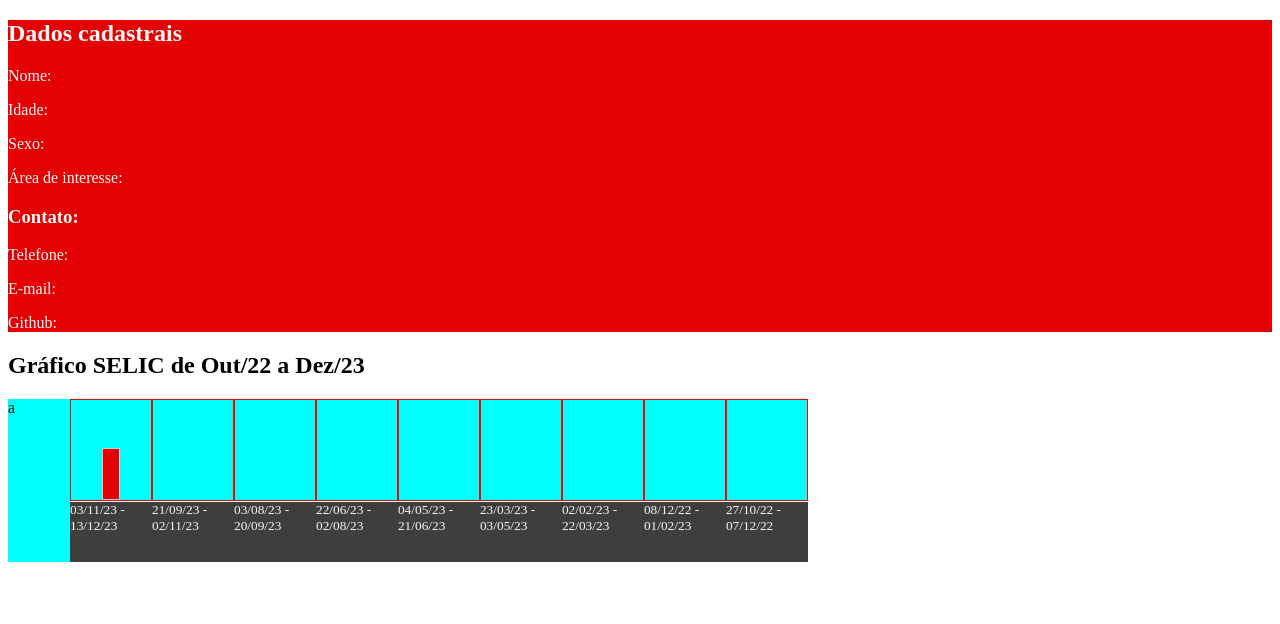
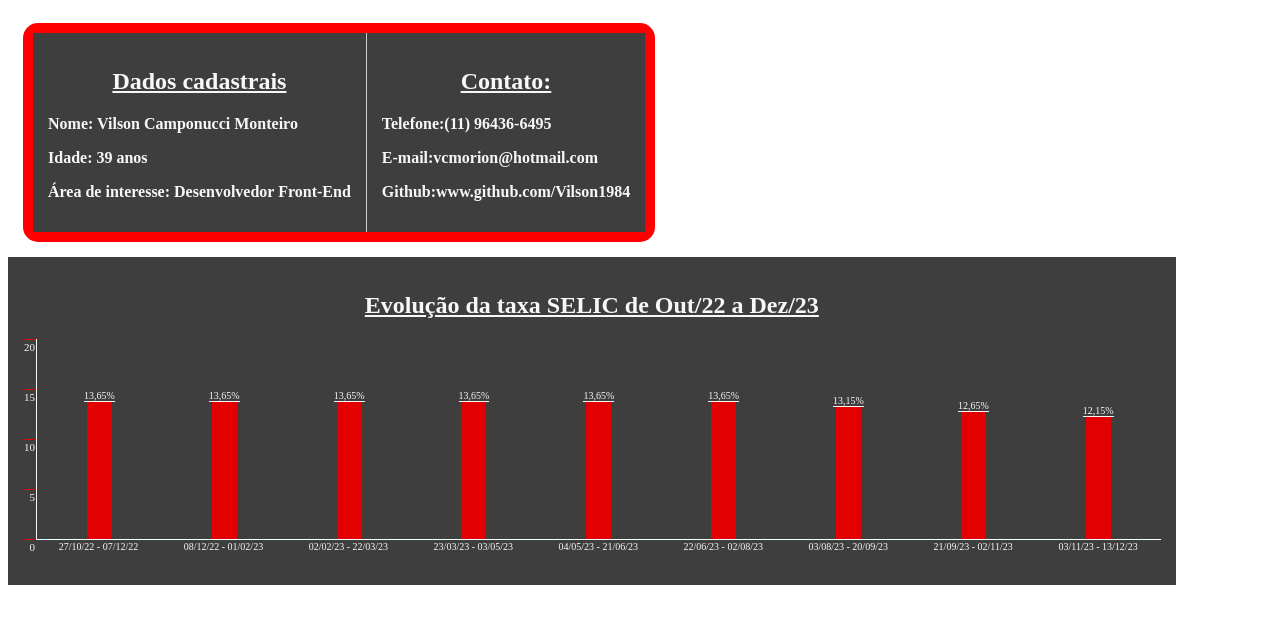
Before and after one commit to Vilson1984/Desafio-Ghasti-Front-End, a plain HTML site: page index.html in a window 1280 px wide. Drawn offline with Linux system fonts and the light colour scheme.

Commit message:
Personal data + Chart

```diff
--- a/index.html
+++ b/index.html
@@ -16,64 +16,86 @@ Qualquer item que queira adicionar para uma melhor experiência do usuário e be
 -->
 
 <body>
-    <div class="Personal-Data">
-        <h2>Dados cadastrais</h2>
-        <p>Nome:</p>
-        <p>Idade:</p>
-        <p>Sexo:</p>
-        <p>Área de interesse:</p>
-        <h3>Contato:</h3>
-        <p>Telefone:</p>
-        <p>E-mail:</p>
-        <p>Github:</p>
+    <div class="Container-Data">
+        <div class="Personal-Data">
+            <h2>Dados cadastrais</h2>
+            <p>Nome: Vilson Camponucci Monteiro</p>
+            <p>Idade: 39 anos</p>
+            <p>Área de interesse: Desenvolvedor Front-End</p>
+        </div>
+        <div class="Contact">
+            <h2>Contato:</h2>
+            <p>Telefone:(11) 96436-6495</p>
+            <p>E-mail:vcmorion@hotmail.com</p>
+            <p>Github:www.github.com/Vilson1984</p>
+        </div>
     </div>
 
-    <h2>Gráfico SELIC de Out/22 a Dez/23</h2>
-    <div class="grafico-barras">
-        <div class="colunas">
+
+    <div class="Chart-Bars">
+        <h2>Evolução da taxa SELIC de Out/22 a Dez/23</h2>
+        <div class="Columns">
             <div class="escala-y">
-                a
+                <div class="Numbers-Y">20</div>
+                <div class="Numbers-Y">15</div>
+                <div class="Numbers-Y">10</div>
+                <div class="Numbers-Y">5</div>
+                <div class="Numbers-Y">0</div>
             </div>
 
-            <div class="area-grafico">
+            <div class="Chart-Area">
                 <div class="area-barras">
-                    <div class="divisao">
-                        <div class="barra verde" style="height: 50%;"></div>
+
+                    <div class="Division" style="border-left: 1px solid #f7f7f7;">
+                        <div class="Value-Bar">13,65%</div>
+                        <div class="barra" style="height: 68.25%;"></div>
                     </div>
-                    <div class="divisao"></div>
-                    <div class="divisao"></div>
-                    <div class="divisao"></div>
-                    <div class="divisao"></div>
-                    <div class="divisao"></div>
-                    <div class="divisao"></div>
-                    <div class="divisao"></div>
-                    <div class="divisao"></div>
+                    <div class="Division">
+                        <div class="Value-Bar">13,65%</div>
+                        <div class="barra" style="height: 68.25%;"></div>
+                    </div>
+                    <div class="Division">
+                        <div class="Value-Bar">13,65%</div>
+                        <div class="barra" style="height: 68.25%;"></div>
+                    </div>
+                    <div class="Division">
+                        <div class="Value-Bar">13,65%</div>
+                        <div class="barra" style="height: 68.25%;"></div>
+                    </div>
+                    <div class="Division">
+                        <div class="Value-Bar">13,65%</div>
+                        <div class="barra" style="height: 68.25%;"></div>
+                    </div>
+                    <div class="Division">
+                        <div class="Value-Bar">13,65%</div>
+                        <div class="barra" style="height: 68.25%;"></div>
+                    </div>
+                    <div class="Division">
+                        <div class="Value-Bar">13,15%</div>
+                        <div class="barra" style="height: 65.75%;"></div>
+                    </div>
+                    <div class="Division">
+                        <div class="Value-Bar">12,65%</div>
+                        <div class="barra" style="height: 63.25%;"></div>
+                    </div>
+                    <div class="Division">
+                        <div class="Value-Bar">12,15%</div>
+                        <div class="barra" style="height: 60.75%;"></div>
+                    </div>
                 </div>
-                <div class="escala-x">
-                    <div class="eixo-x">03/11/23 - 13/12/23</div>
-                    <div class="eixo-x">21/09/23 - 02/11/23</div>
-                    <div class="eixo-x">03/08/23 - 20/09/23</div>
-                    <div class="eixo-x">22/06/23 - 02/08/23</div>
-                    <div class="eixo-x">04/05/23 - 21/06/23</div>
-                    <div class="eixo-x">23/03/23 - 03/05/23</div>
-                    <div class="eixo-x">02/02/23 - 22/03/23</div>
-                    <div class="eixo-x">08/12/22 - 01/02/23</div>
-                    <div class="eixo-x">27/10/22 - 07/12/22</div>
+                <div class="Scale-X">
+                    <div class="Date">27/10/22 - 07/12/22</div>
+                    <div class="Date">08/12/22 - 01/02/23</div>
+                    <div class="Date">02/02/23 - 22/03/23</div>
+                    <div class="Date">23/03/23 - 03/05/23</div>
+                    <div class="Date">04/05/23 - 21/06/23</div>
+                    <div class="Date">22/06/23 - 02/08/23</div>
+                    <div class="Date">03/08/23 - 20/09/23</div>
+                    <div class="Date">21/09/23 - 02/11/23</div>
+                    <div class="Date">03/11/23 - 13/12/23</div>
+
                 </div>
             </div>
         </div>
     </div>
 </body>
-
-</html>
-<!--
-03/11/23 - 13/12/23	    12,15
-21/09/23 - 02/11/23	    12,65
-03/08/23 - 20/09/23		13,15
-22/06/23 - 02/08/23		13,65
-04/05/23 - 21/06/23		13,65
-23/03/23 - 03/05/23		13,65
-02/02/23 - 22/03/23		13,65
-08/12/22 - 01/02/23		13,65
-27/10/22 - 07/12/22		13,65
--->
--- a/style.css
+++ b/style.css
@@ -1,41 +1,78 @@
-.Personal-Data {
-    background-color: #e30001;
-    color: #f7f7f7;
+h2,
+h3 {
+    text-decoration: underline;
+    text-align: center;
 }
 
-.grafico-barras {
-    background-color: aqua;
-    width: 800px;
+p {
+    font-weight: bold;
 }
 
-.grafico-barras .colunas {
+.Container-Data {
+    background-color: #f00;
+    display: inline-flex;
+    padding: 10px;
+    border-radius: 15px;
+    margin: 15px;
+}
+
+.Personal-Data {
+    Background-color: #3e3e3e;
+    color: #f7f7f7;
+    padding: 15px;
+    border-right: solid 1px #ccc;
+    width: 50%;
+}
+
+.Contact {
+    Background-color: #3e3e3e;
+    color: #f7f7f7;
+    padding: 15px;
+}
+
+.Chart-Bars {
+    background-color: #3e3e3e;
+    width: 90%;
+    color: #f7f7f7;
+    padding: 15px;
+}
+
+.Chart-Bars,
+.h2 {
+    text-align: center;
+}
+
+.Chart-Bars .Columns {
     display: flex;
     flex-direction: row;
     height: 100%;
 }
 
-.grafico-barras .colunas .escala-y {
-    width: 80px;
+.Chart-Bars .Columns .Scale-Y {
+    width: 30px;
+    color: #f7f7f7;
 }
 
-.grafico-barras .colunas .area-grafico {
+.Chart-Bars .Columns .Chart-Area {
     flex-grow: 1;
     display: flex;
     flex-direction: column;
 
 }
 
-.escala-x {
-    height: 60px;
+.Scale-X {
+    height: 30px;
     background-color: #3e3e3e;
     border-top: solid 1px azure;
     display: flex;
 }
 
-.eixo-x {
+.Date {
     width: calc(100%/9);
-    font-size: smaller;
+    font-size: 10px;
     color: #f7f7f7;
+    text-align: center;
+    padding: 1px;
 }
 
 .area-barras {
@@ -43,17 +80,32 @@
     display: flex;
 }
 
-.divisao {
-    border: 1px solid red;
-    height: 100px;
+.Division {
+    height: 200px;
     width: calc(100%/9);
     display: flex;
-    justify-content: center;
-    align-items: end;
+    justify-content: end;
+    align-items: center;
+    flex-direction: column
 }
 
-.grafico-barras .colunas .area-grafico .area-barras .divisao .barra {
+
+.Chart-Bars .Columns .Chart-Area .area-barras .Division .barra {
     width: 20%;
-    border: 1px solid #ccc;
     background-color: #e30001;
 }
+
+.Chart-Bars .Columns .Chart-Area .area-barras .Division .Value-Bar {
+    border-bottom: 1px solid #f7f7f7;
+    font-size: 10px;
+}
+
+.Numbers-Y {
+    height: calc((100% - -2%)/5);
+    border-top: solid 1px #e30001;
+    align-items: baseline;
+    display: flex;
+    justify-content: end;
+    font-size: 11px;
+    padding: 1px;
+}
```
